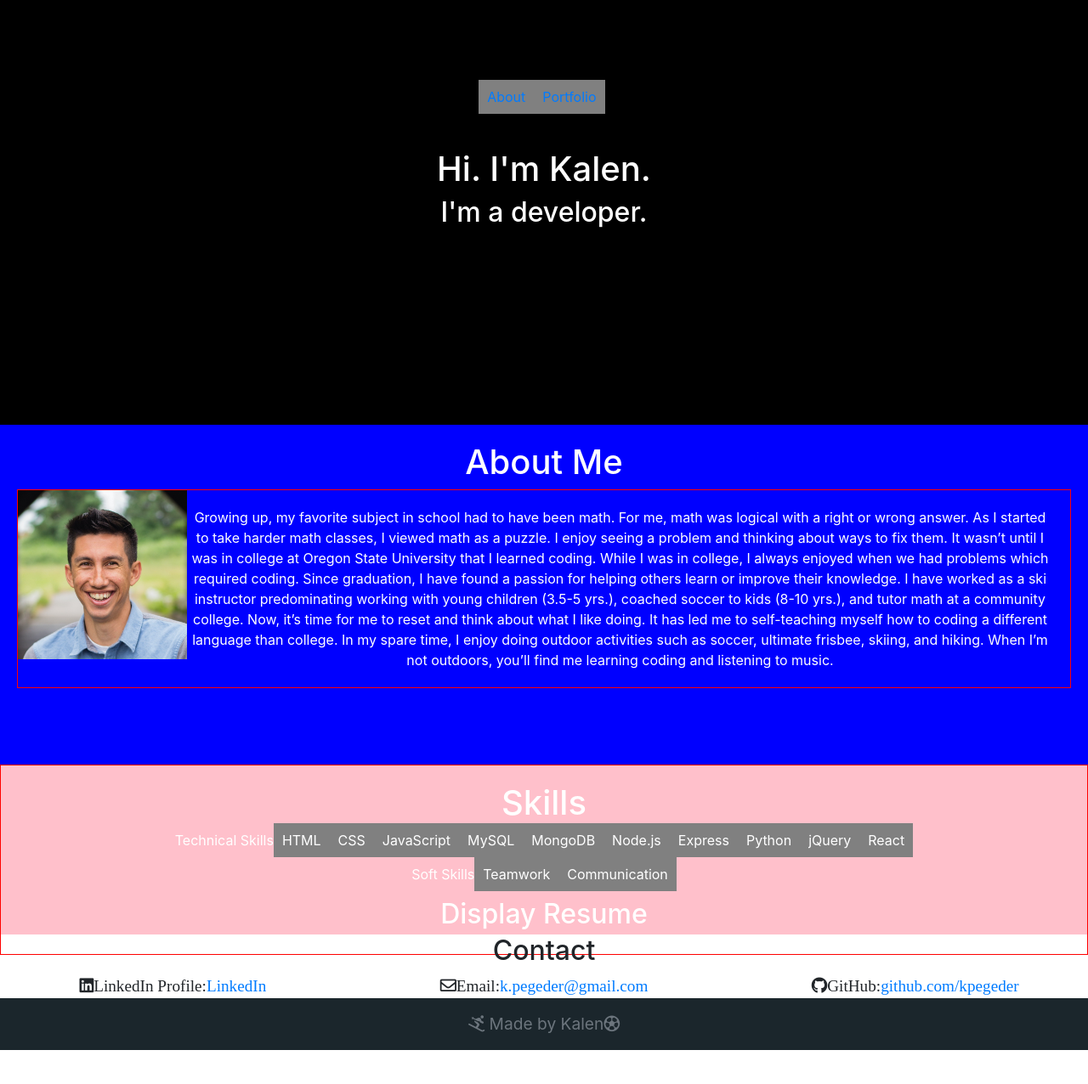
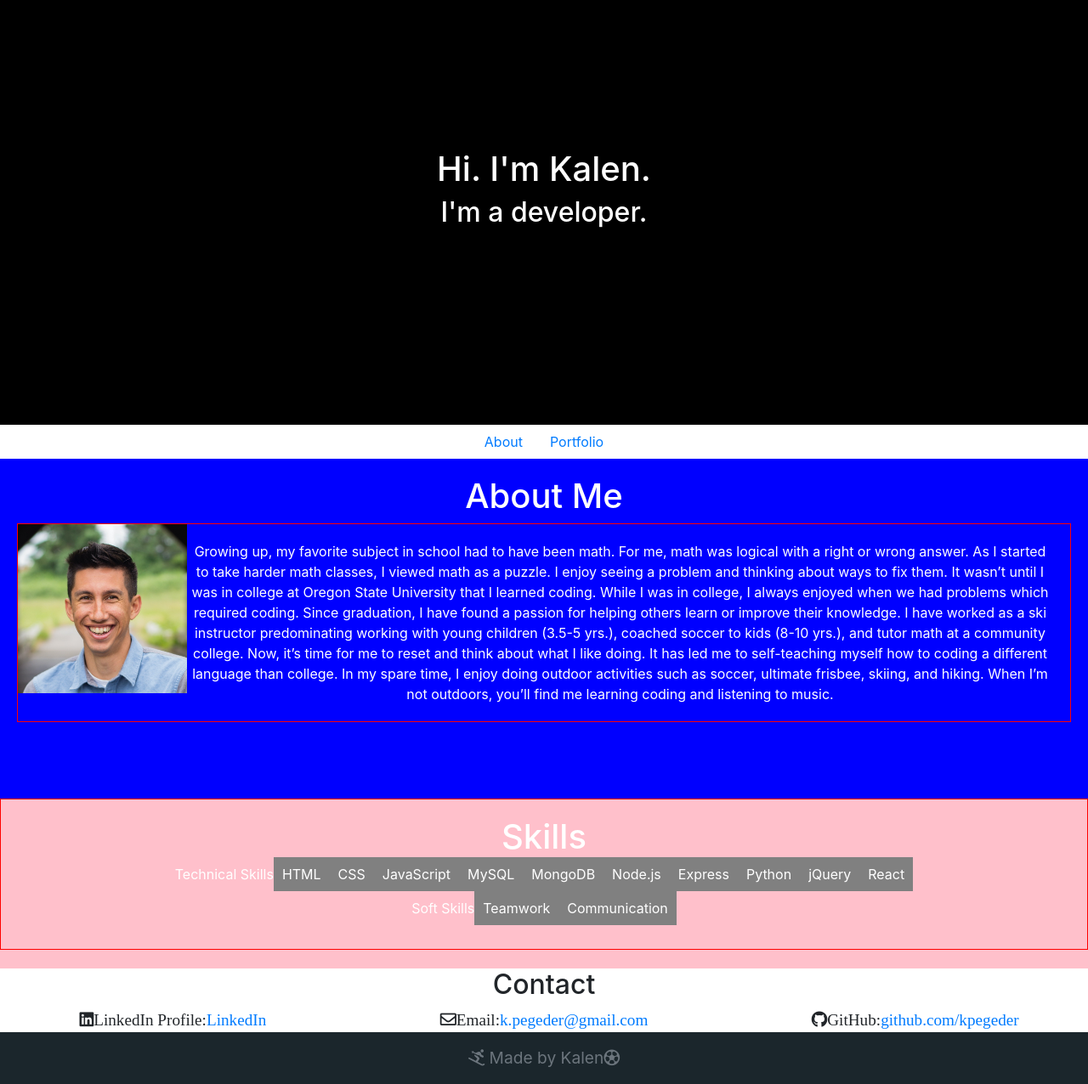
Before and after one commit to kpegeder/react-profile, a React (Create React App) app: page / in a window 1280 px wide. Shown: the whole page at 85% size. Before the commit the page ends 1236 px from the top, so only its background shows below. Built offline with nearby package versions, Linux system fonts and the light colour scheme.

Commit message:
update header and create navbar

```diff
--- a/package.json
+++ b/package.json
@@ -8,6 +8,7 @@
     "@testing-library/user-event": "^12.4.0",
     "bootstrap": "^4.5.3",
     "react": "^17.0.1",
+    "react-bootstrap": "^1.4.0",
     "react-dom": "^17.0.1",
     "react-router-dom": "^5.2.0",
     "react-scripts": "4.0.1",
--- a/src/components/Header/index.js
+++ b/src/components/Header/index.js
@@ -9,14 +9,6 @@ function Header() {
           <h1>Hi. I'm Kalen.</h1>
           <h2>I'm a developer.</h2>
         </div>
-        <ul className="links">
-          <li>
-            <a href="/">About</a>
-          </li>
-          <li>
-            <a href="/Portfolio">Portfolio</a>
-          </li>
-        </ul>
       </div>
     </div>
   );
--- /dev/null
+++ b/src/components/Nav/index.js
@@ -0,0 +1,18 @@
+import React from "react";
+import Nav from "react-bootstrap/Nav";
+// import "./style.css";
+
+function Navbar() {
+  return (
+    <Nav className="justify-content-center nav-style">
+      <Nav.Item>
+        <Nav.Link href="/">About</Nav.Link>
+      </Nav.Item>
+      <Nav.Item>
+        <Nav.Link href="/Portfolio">Portfolio</Nav.Link>
+      </Nav.Item>
+    </Nav>
+  );
+}
+
+export default Navbar;
--- /dev/null
+++ b/src/components/Nav/style.css
@@ -0,0 +1,3 @@
+.nav-style {
+  background: black;
+}
--- a/src/components/Skills/index.js
+++ b/src/components/Skills/index.js
@@ -5,27 +5,26 @@ function Skills() {
   return (
     <div>
       <div className="knowledge-section">
-        <div className="skills">
+        <div className="skillTypes">
           <h1>Skills </h1>
           <ul>
             Technical Skills
-            <li>HTML</li>
-            <li>CSS</li>
-            <li>JavaScript</li>
-            <li>MySQL</li>
-            <li>MongoDB</li>
-            <li>Node.js</li>
-            <li>Express</li>
-            <li>Python</li>
-            <li>jQuery</li>
-            <li>React</li>
+            <li className="skill">HTML</li>
+            <li className="skill">CSS</li>
+            <li className="skill">JavaScript</li>
+            <li className="skill">MySQL</li>
+            <li className="skill">MongoDB</li>
+            <li className="skill">Node.js</li>
+            <li className="skill">Express</li>
+            <li className="skill">Python</li>
+            <li className="skill">jQuery</li>
+            <li className="skill">React</li>
           </ul>
           <ul>
             Soft Skills
-            <li>Teamwork</li>
-            <li>Communication</li>
+            <li className="skill">Teamwork</li>
+            <li className="skill">Communication</li>
           </ul>
-          <h2>Display Resume</h2>
         </div>
       </div>
     </div>
--- a/src/components/Skills/style.css
+++ b/src/components/Skills/style.css
@@ -5,10 +5,14 @@
   /* border: red 1px solid; */
 }
 
-.skills {
+.skillTypes {
   text-align: center;
   padding: 20px;
   color: white;
   position: relative;
   border: red 1px solid;
 }
+
+.skill {
+  margin: 5;
+}
--- a/src/pages/Home.js
+++ b/src/pages/Home.js
@@ -1,5 +1,6 @@
 import React from "react";
 import Header from "../components/Header";
+import Navbar from "../components/Nav";
 import About from "../components/About";
 import Skills from "../components/Skills";
 import Contact from "../components/Contact";
@@ -9,6 +10,7 @@ const Home = () => {
   return (
     <div>
       <Header />
+      <Navbar />
       <About />
       <Skills />
       <Contact />
```
Also changed, not shown: 1 other file (tests, documents, lock files or other folders).
